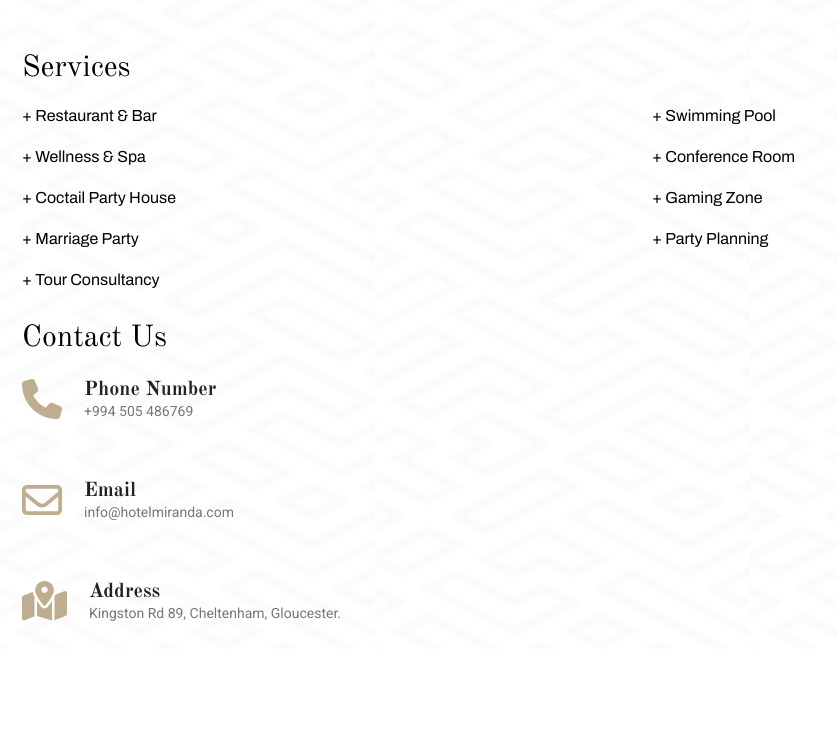
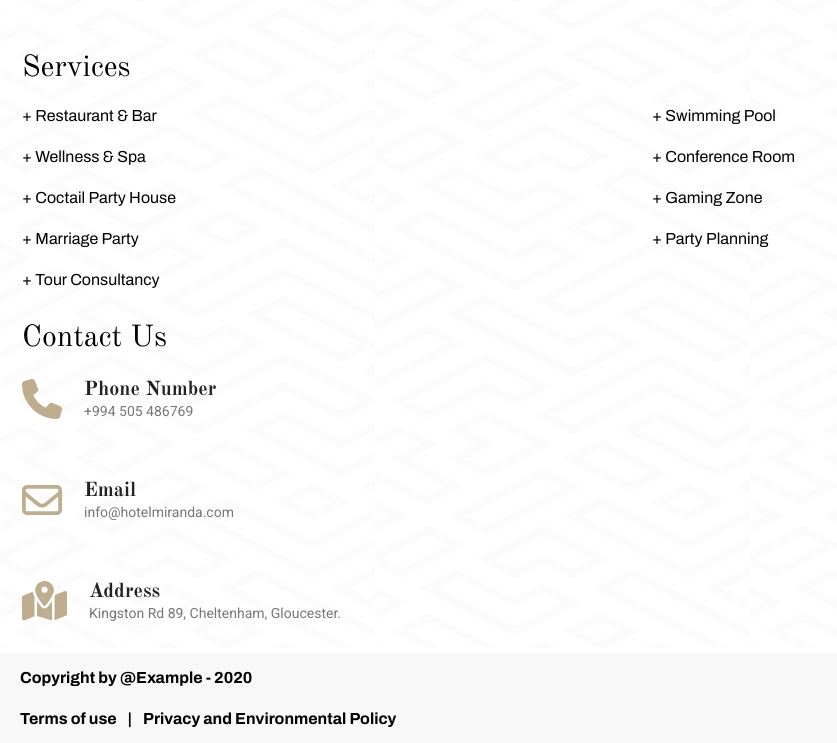
Before and after one commit to AntonioMangado/HotelMiranda, a website: page index.html in a window 1280 px wide. Shown: the part 6841-7584 px from the top of the page, without its empty margins (0-837 px from the left). Before the commit the page ends 7494 px from the top, so only its background shows below. Drawn offline with nearby package versions, Linux system fonts and the light colour scheme.

Commit message:
ADD/ finish footer

```diff
--- a/index.html
+++ b/index.html
@@ -287,7 +287,10 @@
 
 
     <section class="footer">
-        <footer></footer>
+        <footer>
+            <p class="copyright">Copyright by @Example - 2020</p>
+            <p><a href="" class="tos">Terms of use</a> | <a href="" class="policy">Privacy and Environmental Policy</a></p>
+        </footer>
     </section>
 </body>
 </html>
--- a/styles.scss
+++ b/styles.scss
@@ -8,3 +8,4 @@
 @import './styles/Menu.scss';
 @import './styles/Stats.scss';
 @import './styles/Contact.scss';
+@import './styles/Footer.scss';
--- /dev/null
+++ b/styles/_Footer.scss
@@ -0,0 +1,31 @@
+.footer {
+    background-color: #f8f8f8;
+
+    footer  {
+        padding: 1rem 1.25rem;
+        font-weight: 700;
+
+        .copyright {
+            margin-bottom: 1.5rem;
+
+        }
+
+        .tos {
+            margin-right: 0.5rem;
+        }
+
+        .policy {
+            margin-left: 0.5rem;
+        }
+
+        a {
+            color: #000;
+            text-decoration: none;
+            cursor: pointer;
+
+            &:hover {
+                text-decoration: underline;
+            }
+        }
+    }
+}
```
Also changed, not shown: styles/styles.css, 1 other file.
